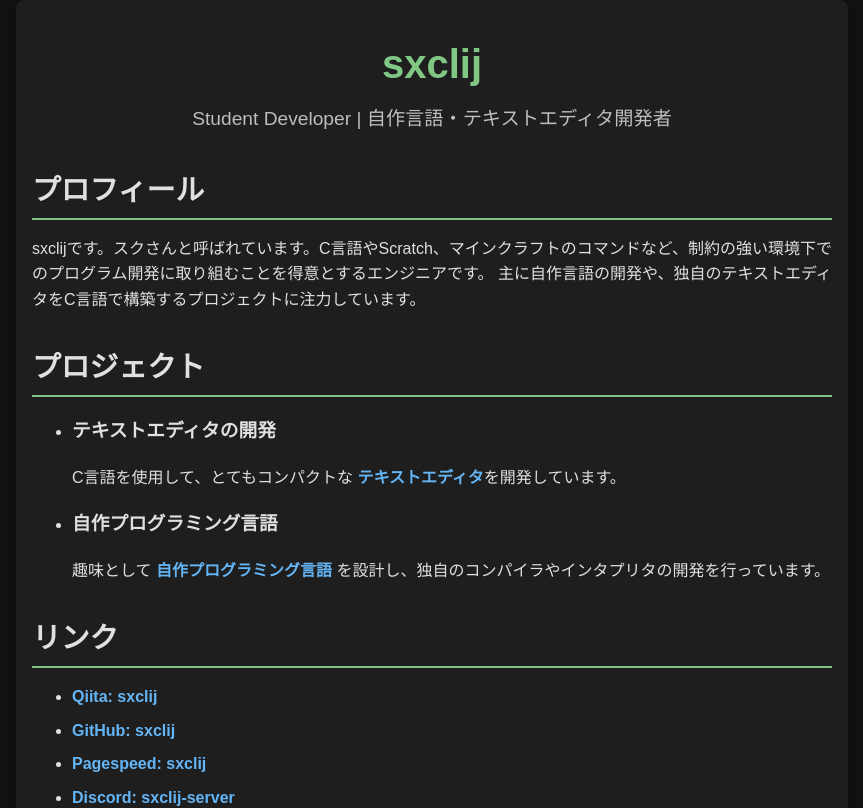
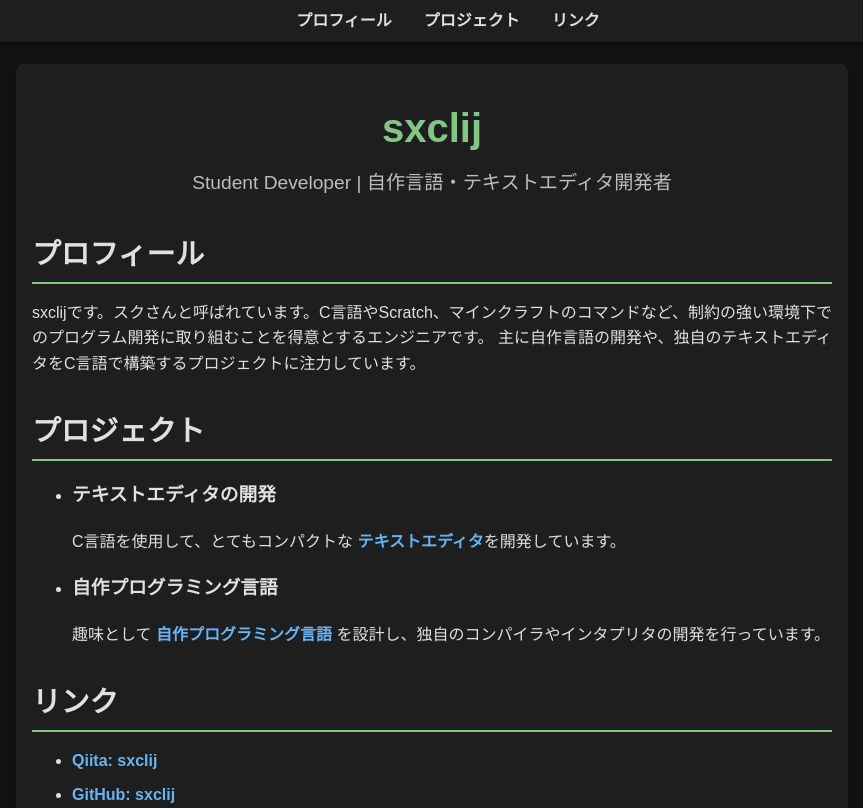
Before and after one commit to sxclij/sxclijcom, a SvelteKit app: page / in a window 1280 px wide. Shown: the top 808 px of the page, without its empty margins (208-1071 px from the left). Built offline with nearby package versions, Linux system fonts and the light colour scheme.

Commit message:
add navbar

```diff
--- a/src/routes/+page.svelte
+++ b/src/routes/+page.svelte
@@ -7,13 +7,21 @@
     <meta name="description" content="C言語やScratch、マインクラフトのコマンドを活用し、自作言語の開発に取り組むsxclijさんのポートフォリオです。">
 </svelte:head>
 
+<nav class="navbar">
+    <ul>
+        <li><a href="#profile">プロフィール</a></li>
+        <li><a href="#projects">プロジェクト</a></li>
+        <li><a href="#links">リンク</a></li>
+    </ul>
+</nav>
+
 <main>
     <header class="hero">
         <h1>sxclij</h1>
         <p>Student Developer | 自作言語・テキストエディタ開発者</p>
     </header>
 
-    <section class="section">
+    <section id="profile" class="section">
         <h2>プロフィール</h2>
         <p>
             sxclijです。スクさんと呼ばれています。C言語やScratch、マインクラフトのコマンドなど、制約の強い環境下でのプログラム開発に取り組むことを得意とするエンジニアです。
@@ -21,7 +29,7 @@
         </p>
     </section>
 
-    <section class="section">
+    <section id="projects" class="section">
         <h2>プロジェクト</h2>
         <ul>
             <li>
@@ -42,7 +50,7 @@
         </ul>
     </section>
 
-    <section class="section">
+    <section id="links" class="section">
         <h2>リンク</h2>
         <ul class="links">
             <li>
@@ -97,9 +105,42 @@
         color: #81c784;
     }
 
+    .navbar {
+        position: fixed;
+        top: 0;
+        left: 0;
+        width: 100%;
+        background: #1e1e1e;
+        padding: 0.5rem 1rem;
+        box-shadow: 0 2px 5px rgba(0, 0, 0, 0.5);
+        z-index: 1000;
+    }
+
+    .navbar ul {
+        list-style: none;
+        display: flex;
+        justify-content: center;
+        margin: 0;
+        padding: 0;
+    }
+
+    .navbar li {
+        margin: 0 1rem;
+    }
+
+    .navbar a {
+        color: #e0e0e0;
+        font-size: 1rem;
+        transition: color 0.3s;
+    }
+
+    .navbar a:hover {
+        color: #81c784;
+    }
+
     main {
         max-width: 800px;
-        margin: 0 auto;
+        margin: 4rem auto 0;
         padding: 2rem 1rem;
         background: #1e1e1e;
         box-shadow: 0 2px 8px rgba(0, 0, 0, 0.3);
```
